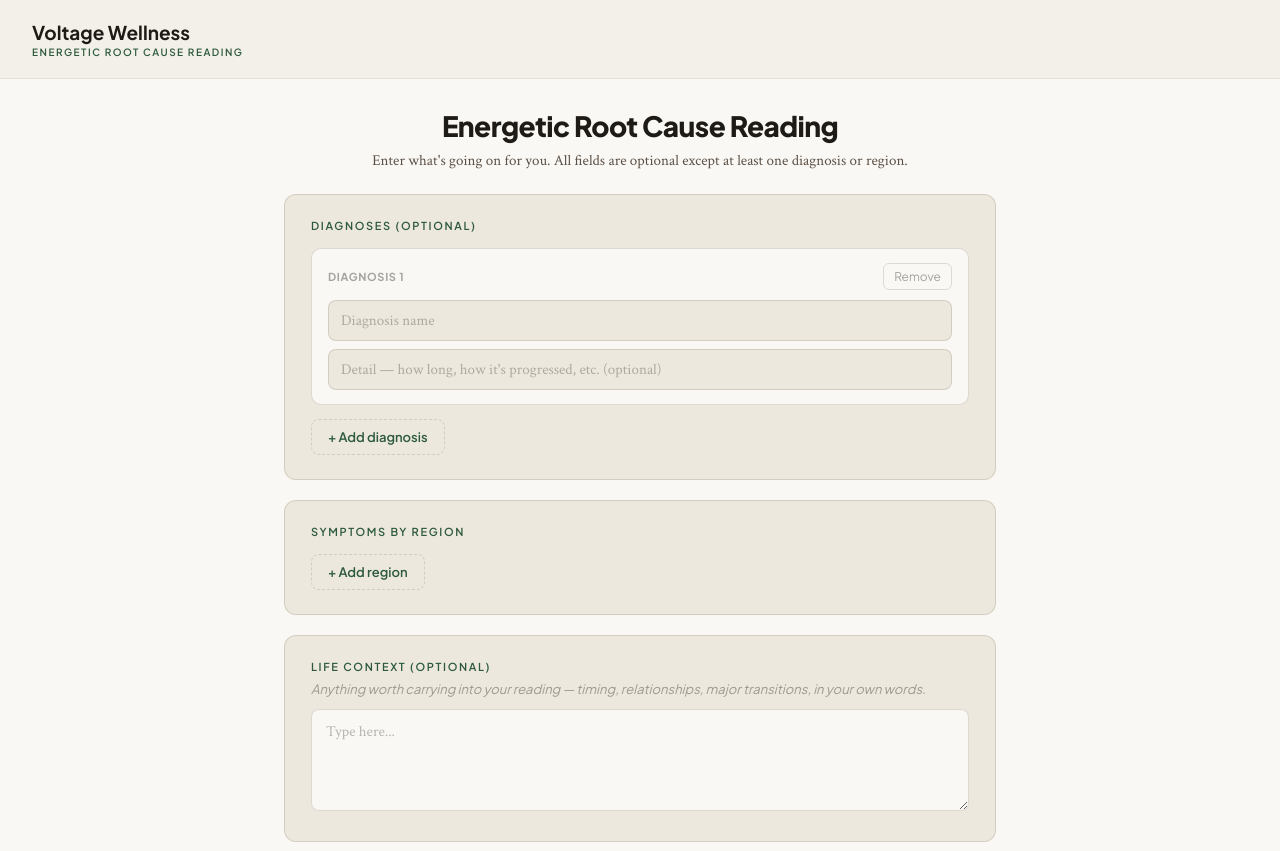
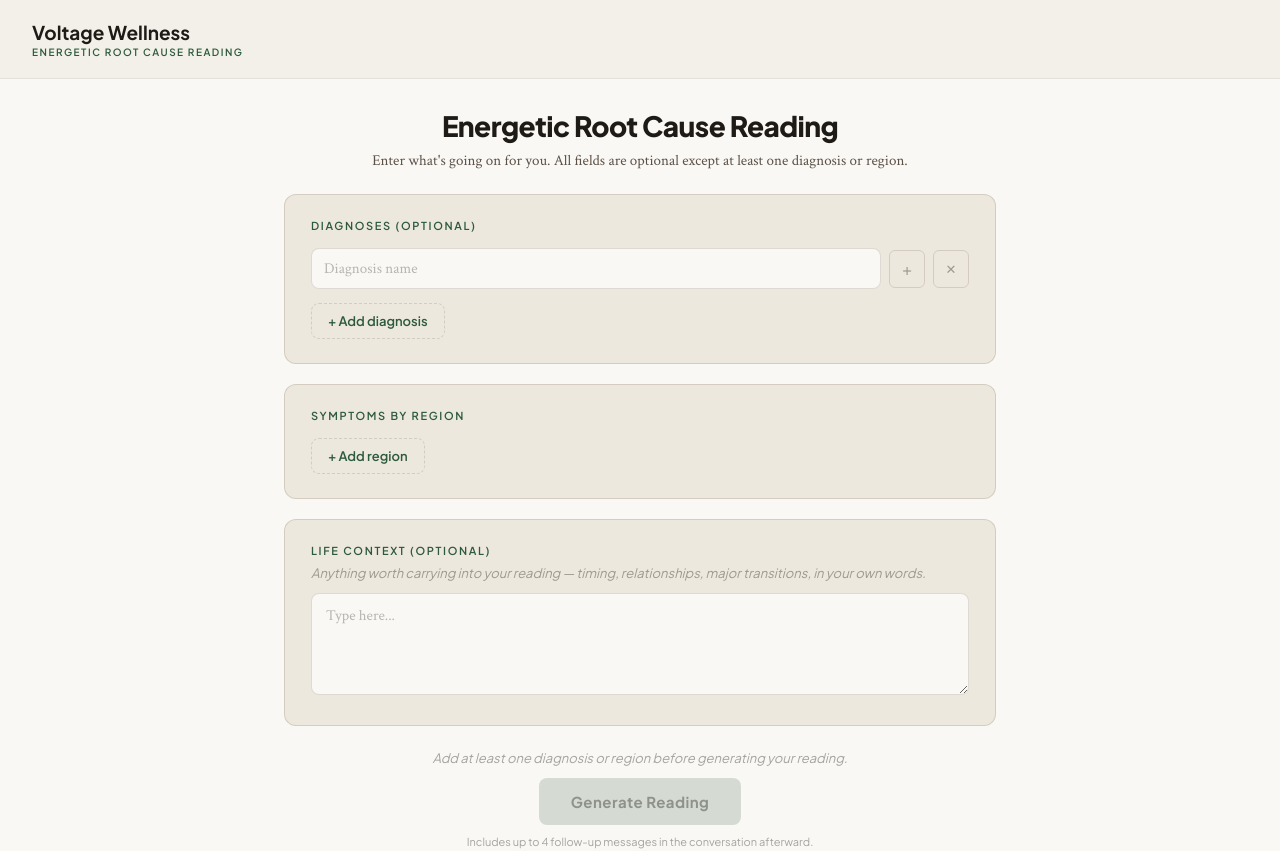
Before and after one commit to zborchers/bast-interpreter, a React (Vite) app: page / in a window 1280 px wide. Shown: the top 851 px of the page. Built offline with nearby package versions, Linux system fonts and the light colour scheme.

Commit message:
Add files via upload

```diff
--- a/src/ReadingInterpreter.jsx
+++ b/src/ReadingInterpreter.jsx
@@ -213,37 +213,47 @@ function nextId() {
 
 // ---- DIAGNOSES: repeatable field ----
 
-function DiagnosesSection({ diagnoses, updateDiagnosis, addDiagnosis, removeDiagnosis }) {
+function DiagnosesSection({ diagnoses, updateDiagnosis, addDiagnosis, removeDiagnosis, toggleDiagnosisDetail }) {
   return (
     <div style={{ background: c.bgInput, border: `1.5px solid ${c.borderMid}`, borderRadius: "12px", padding: "24px 26px", marginBottom: "1.25rem" }}>
       <div style={{ fontSize: "11px", fontWeight: 600, letterSpacing: "0.15em", textTransform: "uppercase", color: c.accent, marginBottom: "1rem", fontFamily: SANS }}>
         Diagnoses (optional)
       </div>
       {diagnoses.map((d, i) => (
-        <div key={d.id} style={{ background: c.bg, border: `1px solid ${c.borderMid}`, borderRadius: "10px", padding: "14px 16px", marginBottom: "10px" }}>
-          <div style={{ display: "flex", justifyContent: "space-between", alignItems: "center", marginBottom: "10px" }}>
-            <div style={{ fontSize: "11px", fontWeight: 700, color: c.textMuted, fontFamily: SANS, textTransform: "uppercase", letterSpacing: "0.06em" }}>
-              Diagnosis {i + 1}
-            </div>
+        <div key={d.id} style={{ marginBottom: "10px" }}>
+          <div style={{ display: "flex", gap: "8px", alignItems: "center" }}>
+            <input
+              value={d.name}
+              onChange={e => updateDiagnosis(d.id, "name", e.target.value)}
+              placeholder="Diagnosis name"
+              style={{ flex: "1 1 auto", minWidth: 0, background: c.bg, border: `1px solid ${c.borderMid}`, borderRadius: "8px", padding: "10px 12px", fontSize: "15px", fontFamily: SERIF, color: c.textPrimary }}
+            />
+            {!d.showDetail && (
+              <button
+                onClick={() => toggleDiagnosisDetail(d.id)}
+                aria-label="Add detail"
+                title="Add detail"
+                style={{ flexShrink: 0, background: "transparent", border: `1px solid ${c.borderMid}`, borderRadius: "6px", width: "36px", height: "38px", cursor: "pointer", color: c.textMuted, fontSize: "16px", fontFamily: SANS, lineHeight: 1 }}
+              >
+                +
+              </button>
+            )}
             <button
               onClick={() => removeDiagnosis(d.id)}
-              style={{ background: "transparent", border: `1px solid ${c.borderMid}`, borderRadius: "6px", padding: "5px 10px", cursor: "pointer", color: c.textMuted, fontSize: "12px", fontFamily: SANS }}
+              aria-label="Remove diagnosis"
+              style={{ flexShrink: 0, background: "transparent", border: `1px solid ${c.borderMid}`, borderRadius: "6px", width: "36px", height: "38px", cursor: "pointer", color: c.textMuted, fontSize: "13px", fontFamily: SANS }}
             >
-              Remove
+              ✕
             </button>
           </div>
-          <input
-            value={d.name}
-            onChange={e => updateDiagnosis(d.id, "name", e.target.value)}
-            placeholder="Diagnosis name"
-            style={{ width: "100%", boxSizing: "border-box", background: c.bgInput, border: `1px solid ${c.borderMid}`, borderRadius: "8px", padding: "10px 12px", fontSize: "15px", fontFamily: SERIF, color: c.textPrimary, marginBottom: "8px" }}
-          />
-          <input
-            value={d.detail}
-            onChange={e => updateDiagnosis(d.id, "detail", e.target.value)}
-            placeholder="Detail — how long, how it's progressed, etc. (optional)"
-            style={{ width: "100%", boxSizing: "border-box", background: c.bgInput, border: `1px solid ${c.borderMid}`, borderRadius: "8px", padding: "10px 12px", fontSize: "15px", fontFamily: SERIF, color: c.textPrimary }}
-          />
+          {d.showDetail && (
+            <input
+              value={d.detail}
+              onChange={e => updateDiagnosis(d.id, "detail", e.target.value)}
+              placeholder="Detail — how long, how it's progressed, etc. (optional)"
+              style={{ width: "100%", boxSizing: "border-box", background: c.bg, border: `1px solid ${c.borderMid}`, borderRadius: "8px", padding: "10px 12px", fontSize: "15px", fontFamily: SERIF, color: c.textPrimary, marginTop: "8px" }}
+            />
+          )}
         </div>
       ))}
       <button
@@ -517,7 +527,7 @@ function tokensForPanel(diagnoses, regions) {
 // ---- MAIN INTAKE SCREEN ----
 
 function PanelIntakeForm({ diagnoses, regions, lifeContext, loading, checkoutLoading, paymentError,
-  addDiagnosis, updateDiagnosis, removeDiagnosis,
+  addDiagnosis, updateDiagnosis, removeDiagnosis, toggleDiagnosisDetail,
   addRegion, updateRegionOption, updateRegionDetail, removeRegion,
   setLifeContext, submitIntake }) {
 
@@ -535,7 +545,7 @@ function PanelIntakeForm({ diagnoses, regions, lifeContext, loading, checkoutLoa
         </div>
       </div>
 
-      <DiagnosesSection diagnoses={diagnoses} updateDiagnosis={updateDiagnosis} addDiagnosis={addDiagnosis} removeDiagnosis={removeDiagnosis} />
+      <DiagnosesSection diagnoses={diagnoses} updateDiagnosis={updateDiagnosis} addDiagnosis={addDiagnosis} removeDiagnosis={removeDiagnosis} toggleDiagnosisDetail={toggleDiagnosisDetail} />
       <SymptomsSection regions={regions} addRegion={addRegion} updateRegionOption={updateRegionOption} updateRegionDetail={updateRegionDetail} removeRegion={removeRegion} />
       <LifeContextSection lifeContext={lifeContext} setLifeContext={setLifeContext} />
 
@@ -755,7 +765,7 @@ export default function ReadingInterpreter() {
   });
   const [paymentError, setPaymentError] = useState(null);
 
-  const [diagnoses, setDiagnoses] = useState([{ id: nextId(), name: "", detail: "" }]);
+  const [diagnoses, setDiagnoses] = useState([{ id: nextId(), name: "", detail: "", showDetail: false }]);
   const [regions, setRegions] = useState([]);
   const [lifeContext, setLifeContext] = useState("");
   const [chatDraft, setChatDraft] = useState("");
@@ -895,9 +905,10 @@ export default function ReadingInterpreter() {
   }
 
   // ---- DIAGNOSES HANDLERS ----
-  const addDiagnosis = () => setDiagnoses(prev => [...prev, { id: nextId(), name: "", detail: "" }]);
+  const addDiagnosis = () => setDiagnoses(prev => [...prev, { id: nextId(), name: "", detail: "", showDetail: false }]);
   const updateDiagnosis = (id, field, value) => setDiagnoses(prev => prev.map(d => d.id === id ? { ...d, [field]: value } : d));
   const removeDiagnosis = (id) => setDiagnoses(prev => prev.filter(d => d.id !== id));
+  const toggleDiagnosisDetail = (id) => setDiagnoses(prev => prev.map(d => d.id === id ? { ...d, showDetail: !d.showDetail } : d));
 
   // ---- REGIONS HANDLERS ----
   const addRegion = (region) => setRegions(prev => [...prev, { id: nextId(), region }]);
@@ -1058,7 +1069,7 @@ export default function ReadingInterpreter() {
         <PanelIntakeForm
           diagnoses={diagnoses} regions={regions} lifeContext={lifeContext} loading={loading}
           checkoutLoading={checkoutLoading} paymentError={paymentError}
-          addDiagnosis={addDiagnosis} updateDiagnosis={updateDiagnosis} removeDiagnosis={removeDiagnosis}
+          addDiagnosis={addDiagnosis} updateDiagnosis={updateDiagnosis} removeDiagnosis={removeDiagnosis} toggleDiagnosisDetail={toggleDiagnosisDetail}
           addRegion={addRegion} updateRegionOption={updateRegionOption} updateRegionDetail={updateRegionDetail} removeRegion={removeRegion}
           setLifeContext={setLifeContext} submitIntake={submitIntake}
         />
```
